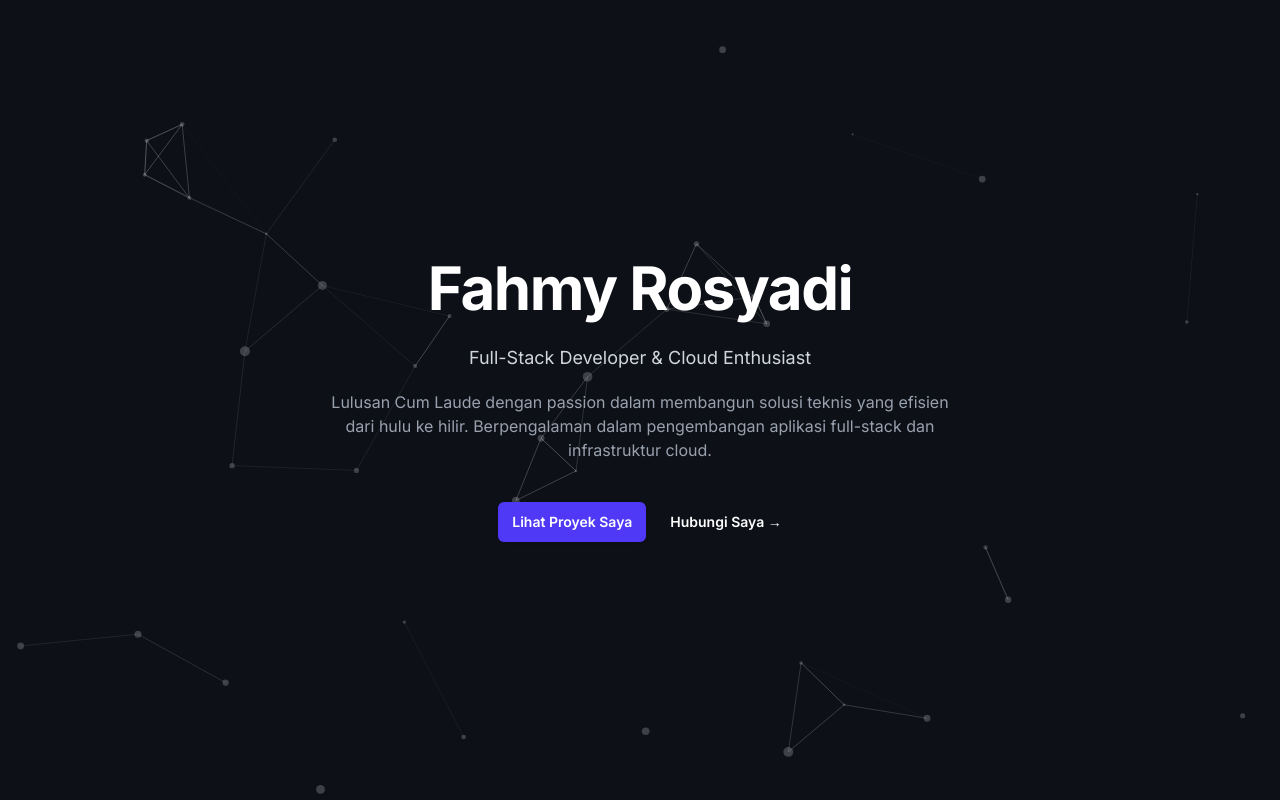
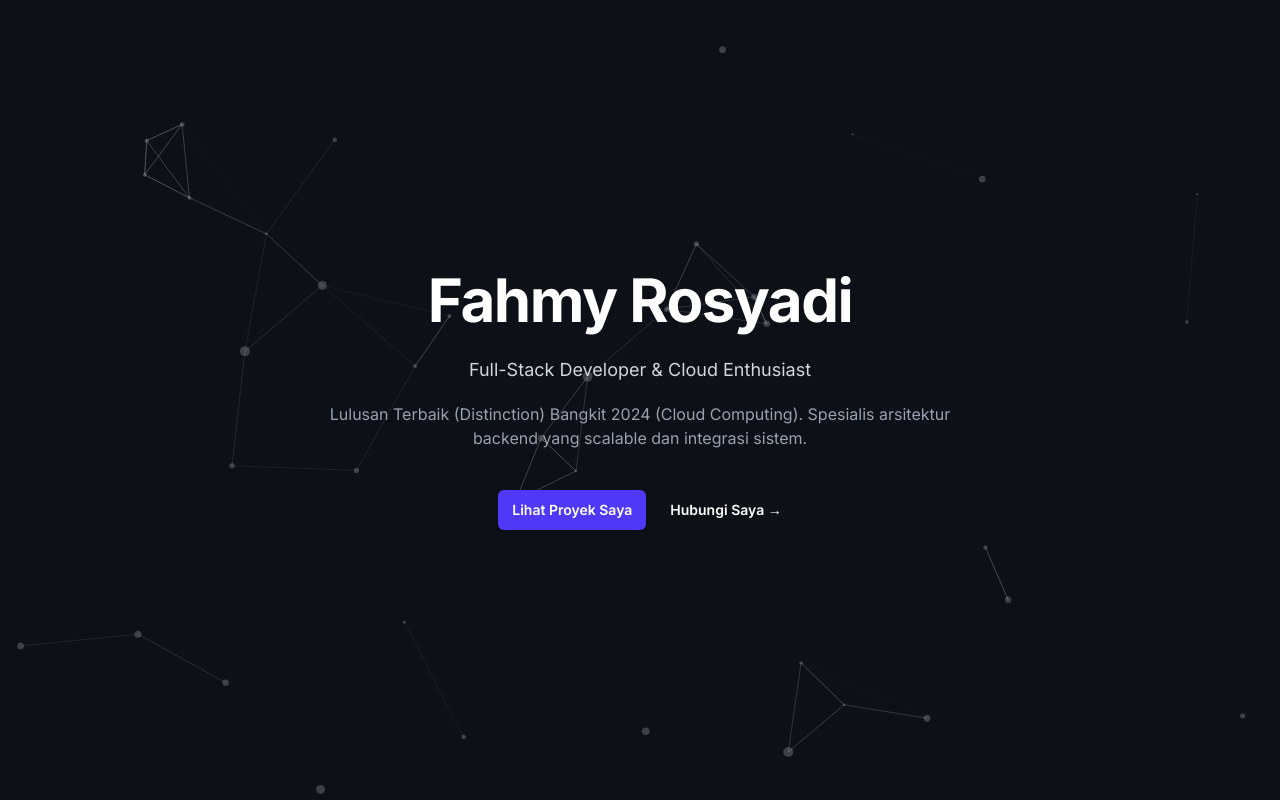
Before and after one commit to rsydfhmy03/portfolio-mitahudev01, a Next.js app: page / in a window 1280 px wide. Shown: the top 800 px of the page. Built offline with nearby package versions, Linux system fonts and the light colour scheme.

Commit message:
fix : profile in hero section

```diff
--- a/src/components/sections/HeroSection.tsx
+++ b/src/components/sections/HeroSection.tsx
@@ -7,7 +7,8 @@ const HeroSection = () => {
   const personalInfo = {
     name: "Fahmy Rosyadi",
     title: "Full-Stack Developer & Cloud Enthusiast",
-    introduction: "Lulusan Cum Laude dengan passion dalam membangun solusi teknis yang efisien dari hulu ke hilir. Berpengalaman dalam pengembangan aplikasi full-stack dan infrastruktur cloud."
+    // introduction: "Lulusan Cum Laude dengan passion dalam membangun solusi teknis yang efisien dari hulu ke hilir. Berpengalaman dalam pengembangan aplikasi full-stack dan infrastruktur cloud."
+    introduction : "Lulusan Terbaik (Distinction) Bangkit 2024 (Cloud Computing). Spesialis arsitektur backend yang scalable dan integrasi sistem."
   };
 
   const containerVariants = {
```
Also changed, not shown: 1 other file (tests, documents, lock files or other folders).
